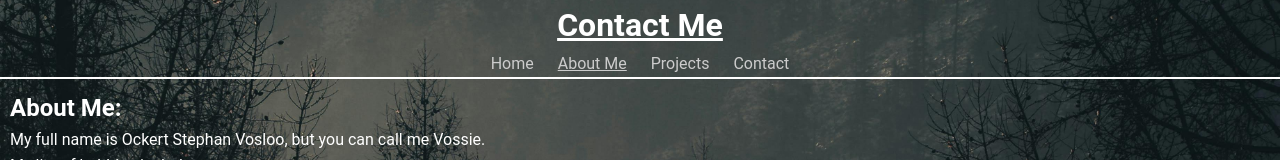
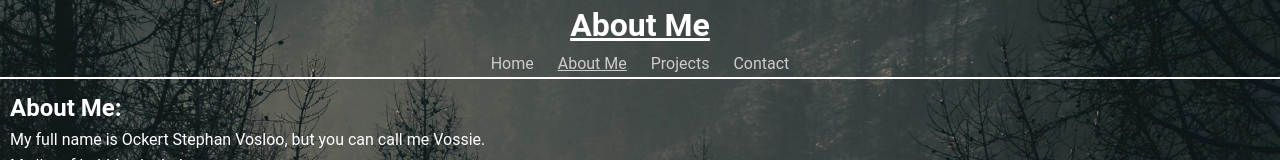
Before and after one commit to Osvosloo/website, a plain HTML site: page about_me_page.html in a window 1280 px wide. Shown: the top 160 px of the page. Drawn offline with Linux system fonts and the light colour scheme.

Commit message:
Update about_me_page.html

```diff
--- a/about_me_page.html
+++ b/about_me_page.html
@@ -12,7 +12,7 @@
 <body>
     <header>
         <!-- Add header content here (e.g., navigation menu) -->
-        <h1>Contact Me</h1>
+        <h1>About Me</h1>
     </header>
     <nav>
         <ul>
```
